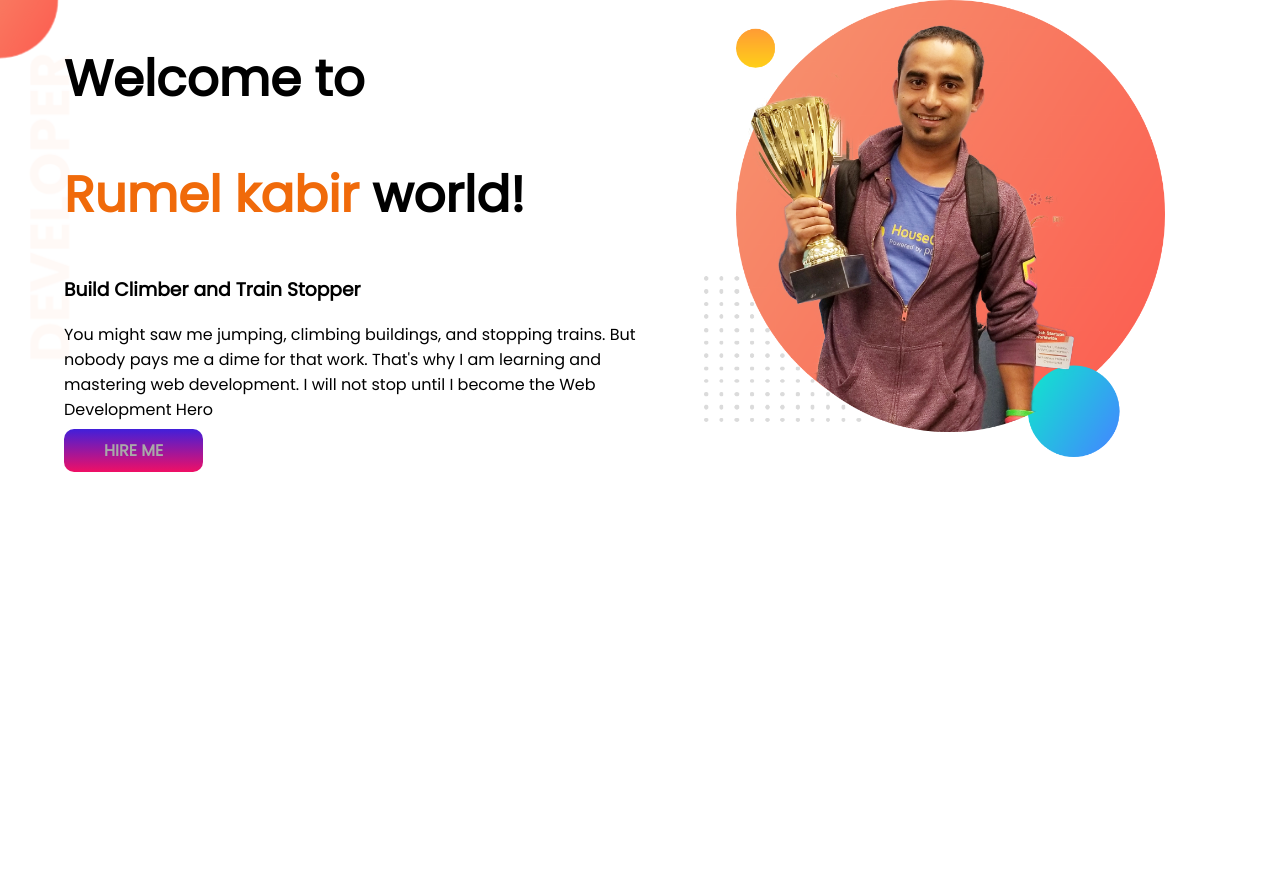
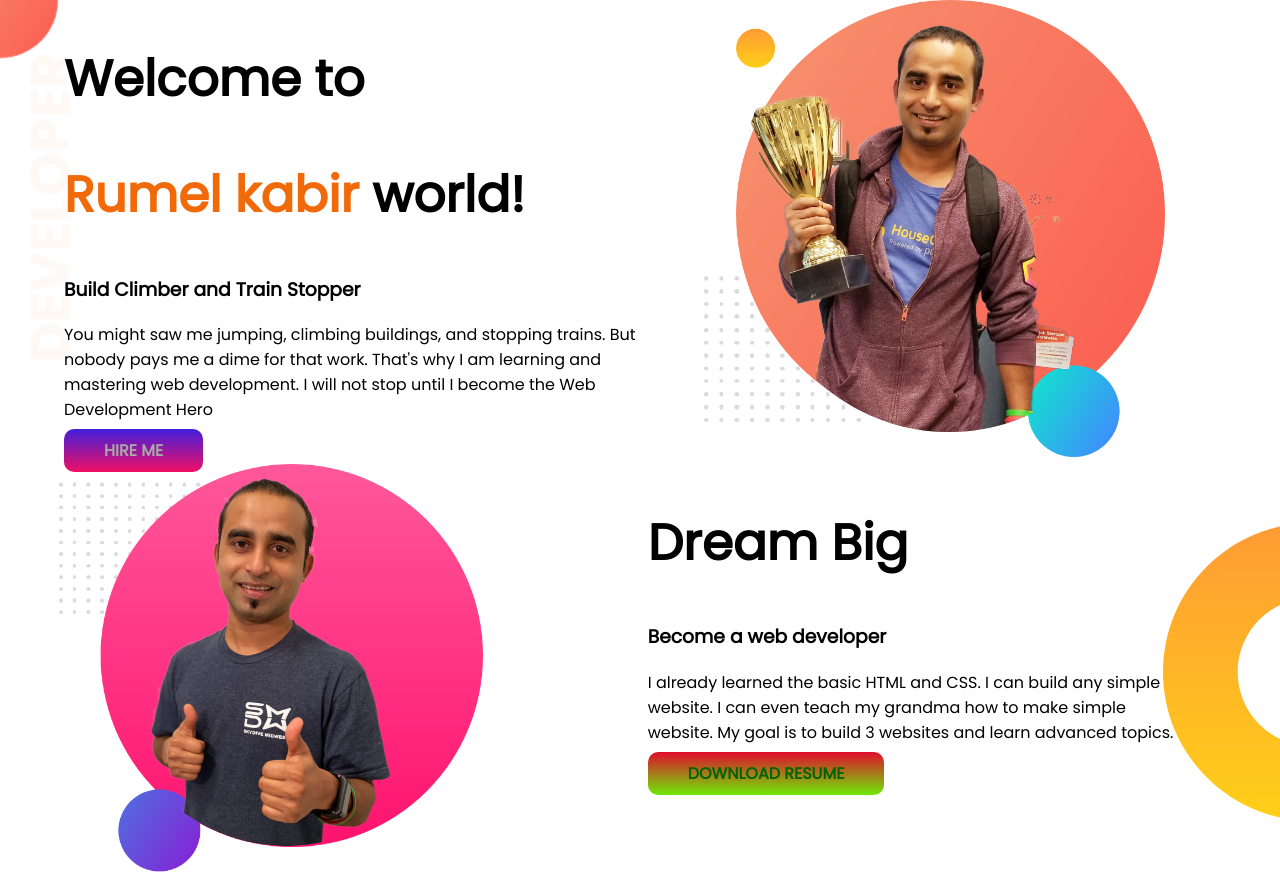
Before and after one commit to Rumel011/my-new-portfolio, a plain HTML site: page index.html in a window 1280 px wide. Before the commit the page ends 800 px from the top, so only its background shows below. Drawn offline with Linux system fonts and the light colour scheme.

Commit message:
new commit

```diff
--- a/index.html
+++ b/index.html
@@ -30,6 +30,20 @@
             <img src="images/jhankar.png" alt="">
         </div>
     </section>
+
+    <section class="dream-big">
+        <Div class="half-width">
+            <img src="images/jhankar2.png" alt="">
+        </Div>
+        <div class="half-width">
+            <h1>Dream Big</h1>
+            <h3>Become a web developer</h3>
+            <p>I already learned the basic HTML and CSS. I can build any simple website. I can even teach my grandma how
+                to
+                make simple website. My goal is to build 3 websites and learn advanced topics.</p>
+            <a class="link-button2" target="_blank" href="https://www.youtube.com/">DOWNLOAD RESUME</a>
+        </div>
+        </section-2>
 </body>
 
 </html>
--- a/style.css
+++ b/style.css
@@ -32,3 +32,24 @@ section{
     background-repeat: no-repeat;
 
 }
+section-2{
+    display: flex;
+}
+.link-button2{
+    text-decoration: none;
+    background-image: linear-gradient(rgba(224, 8, 41, 0.986),rgb(109, 233, 7));
+    padding: 10px 40px;
+    border-radius: 10px;
+    color: darkgreen;
+    font-weight: 700;
+}
+.top-banner2{
+    background-image: url(images/dream-bg.png);
+    background-repeat: no-repeat;
+}
+.dream-big{
+    background-image: url(images/dream-bg.png);
+    background-repeat: no-repeat;
+   background-position: right;
+   padding-right: 8%;
+}
```
